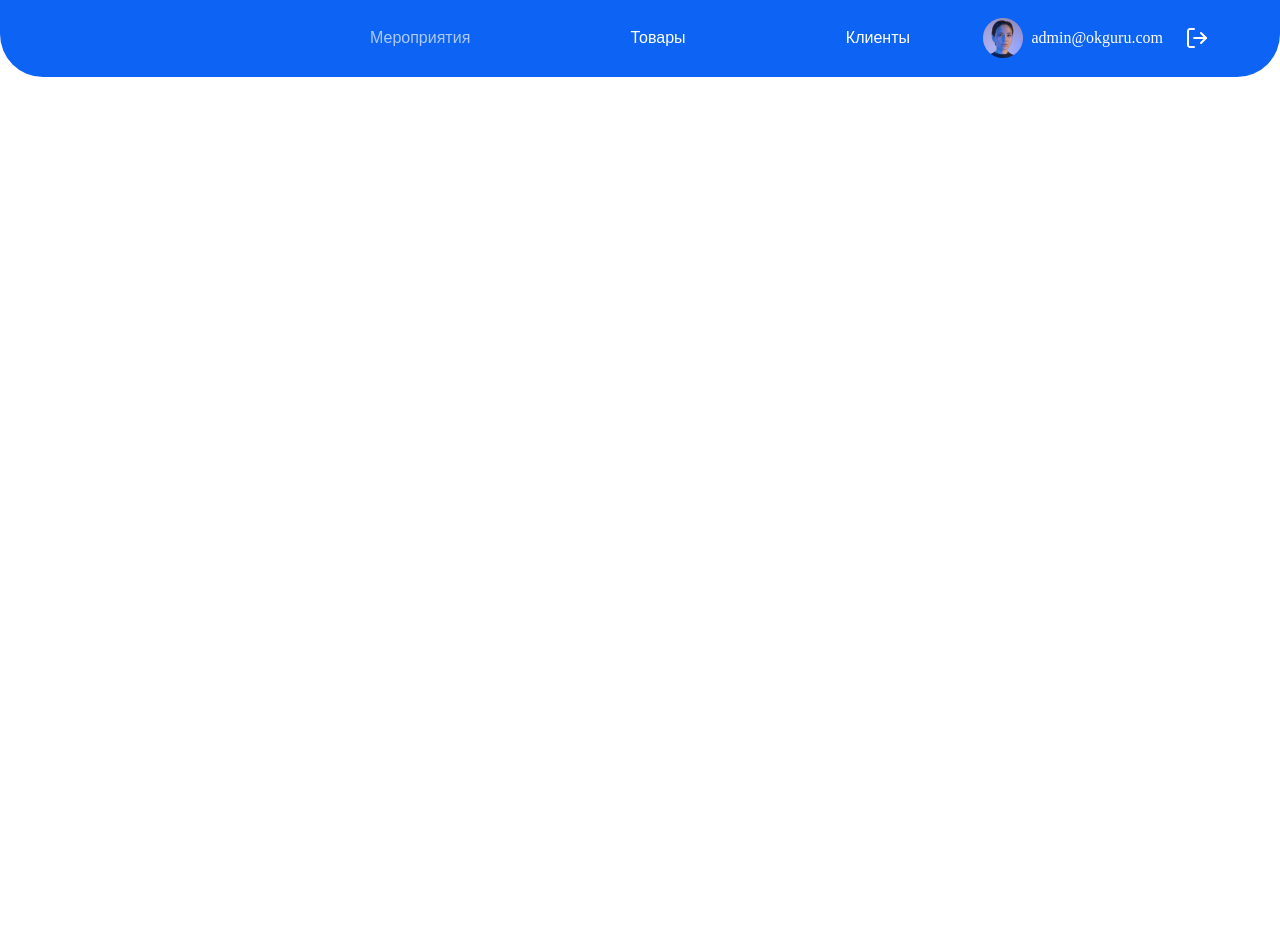
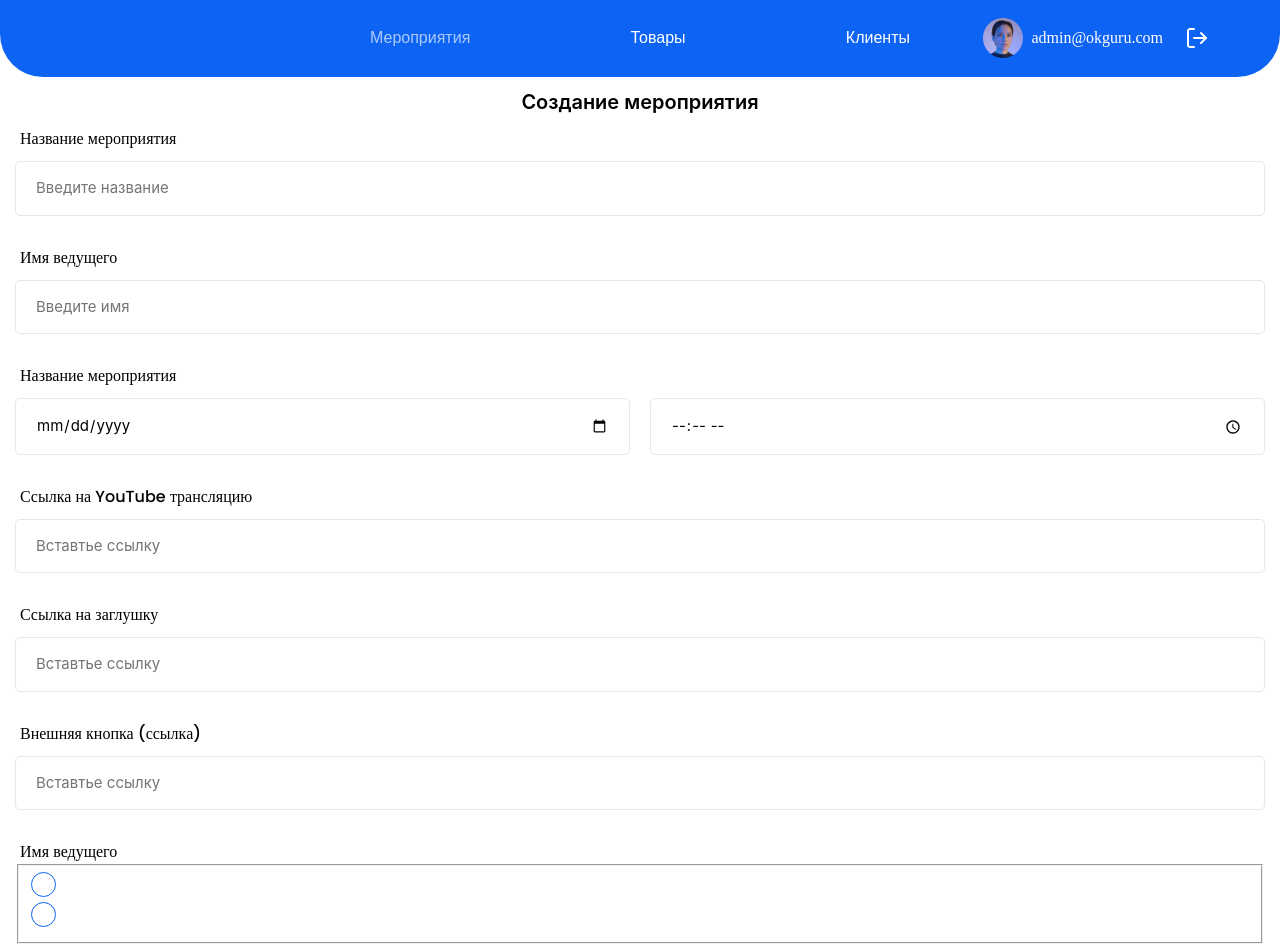
Before and after one commit to jojnajbude/create-event__form, a plain HTML site: page src/index.html in a window 1280 px wide. Before the commit the page ends 800 px from the top, so only its background shows below. Drawn offline with Linux system fonts and the light colour scheme.

Commit message:
Crated form first block

```diff
--- a/src/index.html
+++ b/src/index.html
@@ -51,6 +51,156 @@
       </button>
     </div>
   </header>
+
+  <main class="main">
+    <h1 class="main__title">Создание мероприятия</h1>
+
+    <div class="main__form-container">
+      <form
+        action="/"
+        method="get"
+        class="main__form form"
+      >
+        <div class="form__first-desktop-block">
+          <div class="form__input-container">
+            <label
+              for="event-name"
+              class="form__label"
+            >
+              Название мероприятия
+            </label>
+
+            <input
+              class="form__input"
+              type="text"
+              placeholder="Введите название"
+              id="event-name"
+            >
+          </div>
+
+          <div class="form__input-container">
+            <label
+              for="event-speaker"
+              class="form__label"
+            >
+              Имя ведущего
+            </label>
+
+            <input
+              class="form__input"
+              type="text"
+              placeholder="Введите имя"
+              id="event-speaker"
+            >
+          </div>
+
+          <div class="form__input-container">
+            <label
+              class="form__label"
+            >
+              Название мероприятия
+            </label>
+
+            <div class="form__date-time-container">
+              <input
+                class="form__input"
+                type="date"
+                placeholder="Введите название"
+                id="event-name"
+              >
+
+              <input
+                class="form__input"
+                type="time"
+                placeholder="Введите название"
+                id="event-name"
+              >
+            </div>
+          </div>
+
+          <div class="form__input-container">
+            <label
+              for="youtube-link"
+              class="form__label"
+            >
+              Ссылка на YouTube трансляцию
+            </label>
+
+            <input
+              class="form__input"
+              type="text"
+              placeholder="Вставтье ссылку"
+              id="youtube-link"
+            >
+          </div>
+
+          <div class="form__input-container">
+            <label
+              for="link-none"
+              class="form__label"
+            >
+              Ссылка на заглушку
+            </label>
+
+            <input
+              class="form__input"
+              type="text"
+              placeholder="Вставтье ссылку"
+              id="link-none"
+            >
+          </div>
+
+          <div class="form__input-container">
+            <label
+              for="button-link"
+              class="form__label"
+            >
+              Внешняя кнопка (ссылка)
+            </label>
+
+            <input
+              class="form__input"
+              type="text"
+              placeholder="Вставтье ссылку"
+              id="button-link"
+            >
+          </div>
+        </div>
+
+        <div class="from__input-container">
+          <label
+            class="form__label"
+          >
+            Имя ведущего
+          </label>
+
+          <fieldset class="form__fieldset">
+            <label for="by-passwords" class="form__label form__label--container">
+              <input
+                class=""
+                type="radio"
+                placeholder="Вставтье ссылку"
+                id="by-passwords"
+              >
+              <span class="form__radiomark"></span>
+            </label>
+
+            <label for="by-open" class="form__label form__label--container">
+              <input
+                class=""
+                type="radio"
+                placeholder="Вставтье ссылку"
+                id="by-open"
+              >
+              <span class="form__radiomark"></span>
+            </label>
+          </fieldset>
+
+        </div>
+
+      </form>
+    </div>
+  </main>
 </body>
 
 </html>
--- /dev/null
+++ b/src/styles/components/_form.scss
@@ -0,0 +1,108 @@
+@use '../utils/mixins' as *;
+@use '../utils/vars' as *;
+
+.form {
+  display: flex;
+  flex-direction: column;
+
+  &__label {
+    margin-left: 5px;
+
+    font-family: 'Poppins';
+    font-style: normal;
+    font-weight: 500;
+    font-size: 16px;
+    line-height: 24px;
+
+    margin-bottom: 10px;
+
+    &--container {
+      margin: 0;
+      line-height: normal;
+      display: block;
+      position: relative;
+      cursor: pointer;
+      -webkit-user-select: none;
+      -moz-user-select: none;
+      -ms-user-select: none;
+      user-select: none;
+
+      margin-bottom: 30px;
+    }
+
+    &--container input {
+      position: absolute;
+      opacity: 0;
+      cursor: pointer;
+      height: 0;
+      width: 0;
+    }
+  }
+
+  &__fieldset {
+    display: flex;
+    flex-direction: column;
+    align-items: start;
+  }
+
+  &__input {
+    font-family: 'Inter';
+    font-style: normal;
+    font-weight: 400;
+    font-size: 15px;
+    line-height: 150%;
+
+    width: 100%;
+
+    border: 1px solid #E6E7E8;
+    border-radius: 5px;
+
+    padding: 15px 20px;
+
+    outline: none;
+
+    &:focus {
+      border: 1.3px solid $main-color;
+    }
+
+    &-container {
+      display: flex;
+      flex-direction: column;
+
+      margin-bottom: 30px;
+    }
+  }
+
+  &__date-time-container {
+    display: flex;
+    gap: 20px;
+  }
+
+  &__radiomark {
+    position: absolute;
+    top: 0;
+    left: 0;
+    height: 25px;
+    width: 25px;
+    border: 1.5px solid $main-color;
+    border-radius: 50%;
+
+    transition: background-color .3s;
+  }
+
+  &__label--container:hover input ~ &__radiomark::after {
+    content: '';
+
+    display: block;
+    position: absolute;
+    width: 80%;
+    height: 80%;
+    border-radius: 50%;
+    background-color: $main-color;
+    top: 50%;
+    left: 50%;
+    transform: translate(-50%, -50%);
+
+    transition: background-color .3s;
+  }
+}
--- /dev/null
+++ b/src/styles/components/_main.scss
@@ -0,0 +1,16 @@
+@use '../utils/mixins' as *;
+@use '../utils/vars' as *;
+
+.main {
+
+  padding: 0 15px;
+
+  &__title {
+    font-family: 'Inter';
+    font-style: normal;
+    font-weight: 600;
+    font-size: 20px;
+    line-height: 24px;
+    text-align: center;
+  }
+}
--- a/src/styles/main.scss
+++ b/src/styles/main.scss
@@ -2,3 +2,5 @@
 
 @use './components/header';
 @use './components/nav';
+@use './components/main';
+@use './components/form';
--- a/src/styles/utils/_reset.scss
+++ b/src/styles/utils/_reset.scss
@@ -6,3 +6,7 @@ body, p, ul {
 ul {
   list-style: none;
 }
+
+* {
+  box-sizing: border-box;
+}
--- a/src/styles/utils/_vars.scss
+++ b/src/styles/utils/_vars.scss
@@ -1,2 +1,3 @@
 $main-color: #0D63F3;
 $white: #fff;
+$black: #000;
```
Also changed, not shown: src/styles/style.css, 1 other file.
